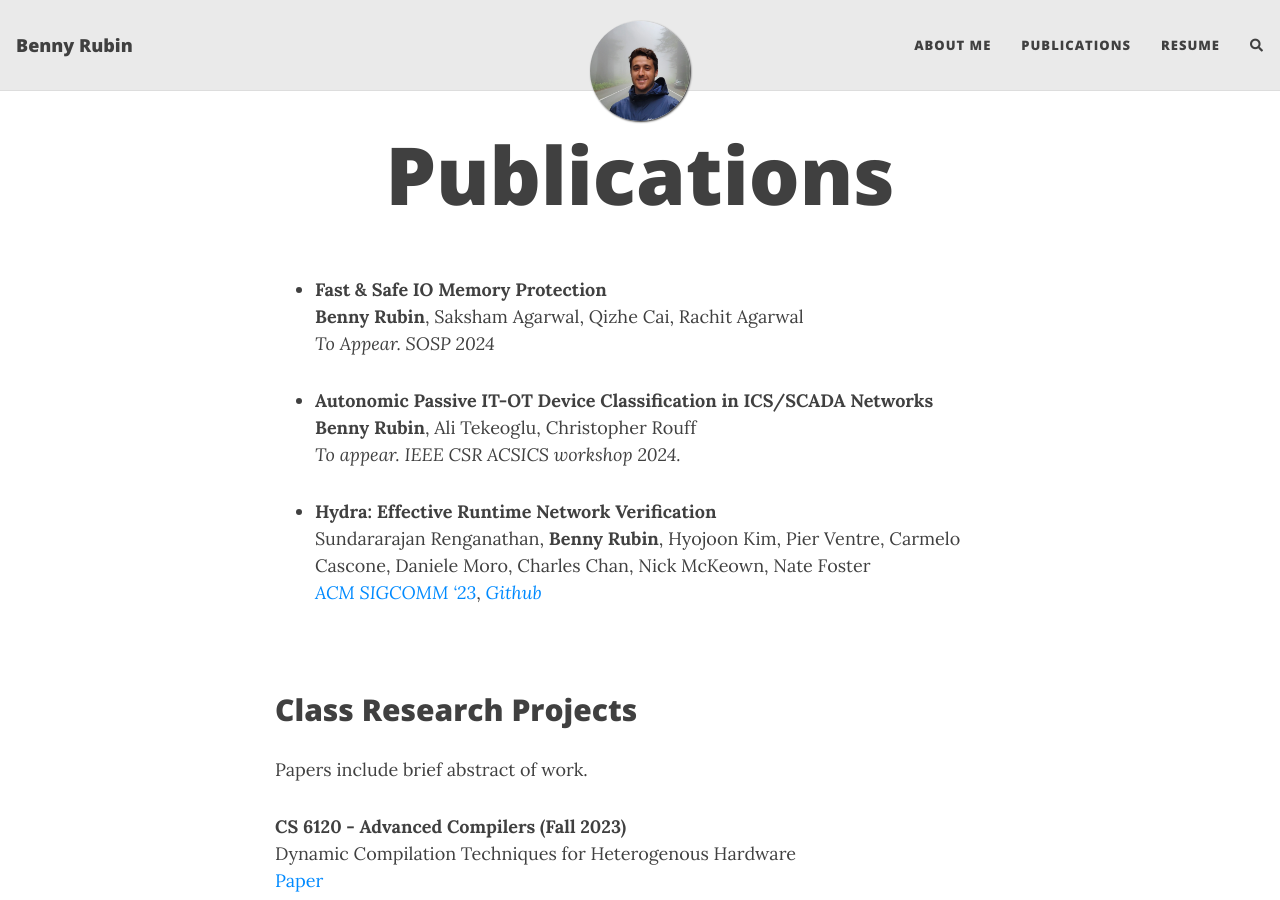
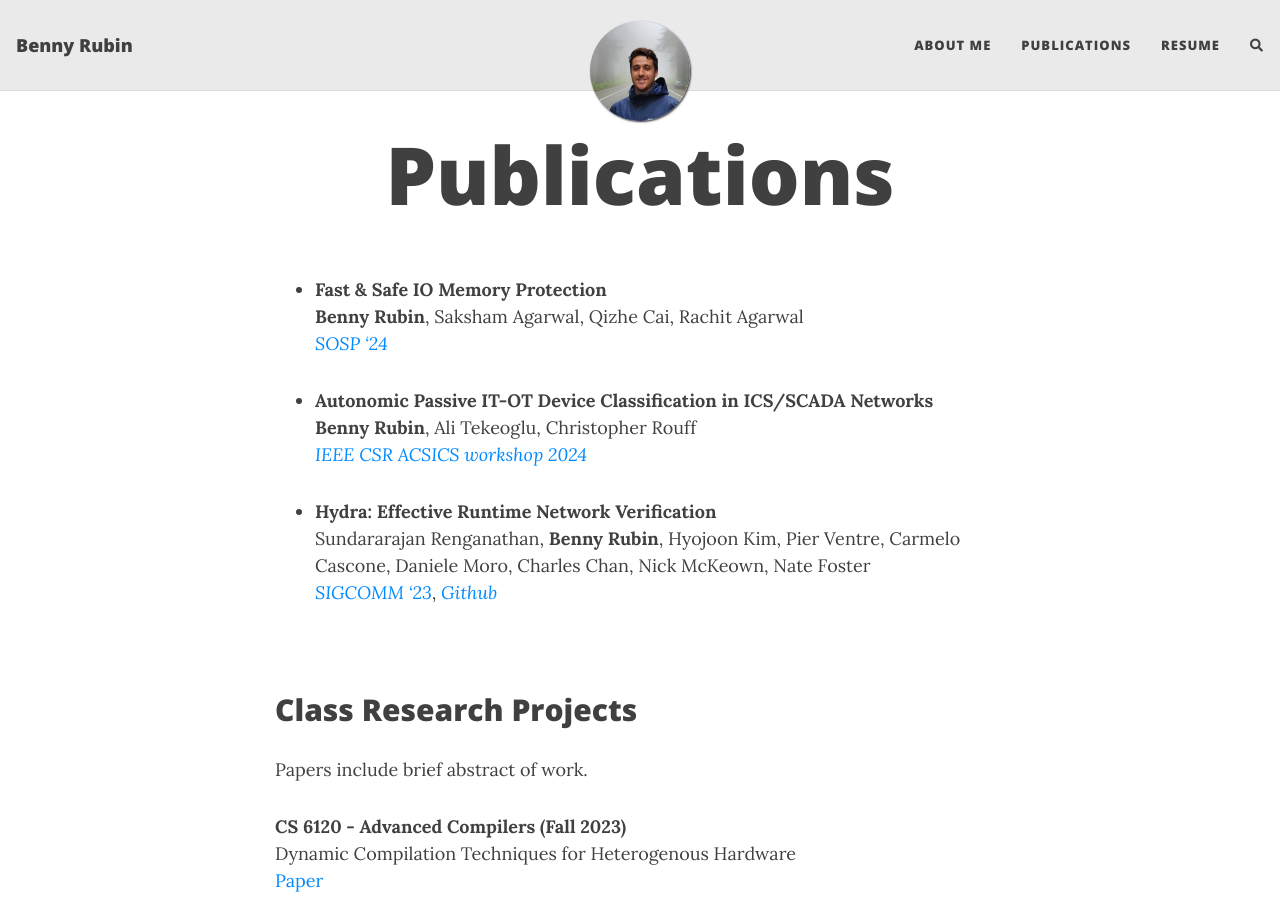
Before and after one commit to bennyrubin/bennyrubin.github.io, a Jekyll site: the page built from publications.md, in a window 1280 px wide and 900 px high. Built offline with Jekyll 4.4.1, drawn with Linux system fonts in a browser that asks for light colours; nearby versions of some CDN libraries; comment, search, counter and statistics services are not loaded.

Commit message:
added papers

```diff
--- a/publications.md
+++ b/publications.md
@@ -5,15 +5,15 @@ title: Publications
 
 - **Fast & Safe IO Memory Protection**
   **Benny Rubin**, Saksham Agarwal, Qizhe Cai, Rachit Agarwal<br>
-  *To Appear. SOSP 2024*
+  *[SOSP '24](./F&S.pdf)*
 
 - **Autonomic Passive IT-OT Device Classification in ICS/SCADA Networks**
   **Benny Rubin**, Ali Tekeoglu, Christopher Rouff<br>
-  *To appear. IEEE CSR ACSICS workshop 2024.*
+  *[IEEE CSR ACSICS workshop 2024](https://ieeexplore.ieee.org/abstract/document/10679418)*
 
 - **Hydra: Effective Runtime Network Verification**
   Sundararajan Renganathan, **Benny Rubin**, Hyojoon Kim, Pier Ventre, Carmelo Cascone, Daniele Moro, Charles Chan, Nick McKeown, Nate Foster<br>
-  *[ACM SIGCOMM '23](https://dl.acm.org/doi/10.1145/3603269.3604856)*, *[Github](https://github.com/cornell-netlab/hydra-artifact)*
+  *[SIGCOMM '23](./Hydra.pdf)*, *[Github](https://github.com/cornell-netlab/hydra-artifact)*
 
 <br>
 
```
Also changed, not shown: aboutme.md (+5 -4 lines), 3 other files.
